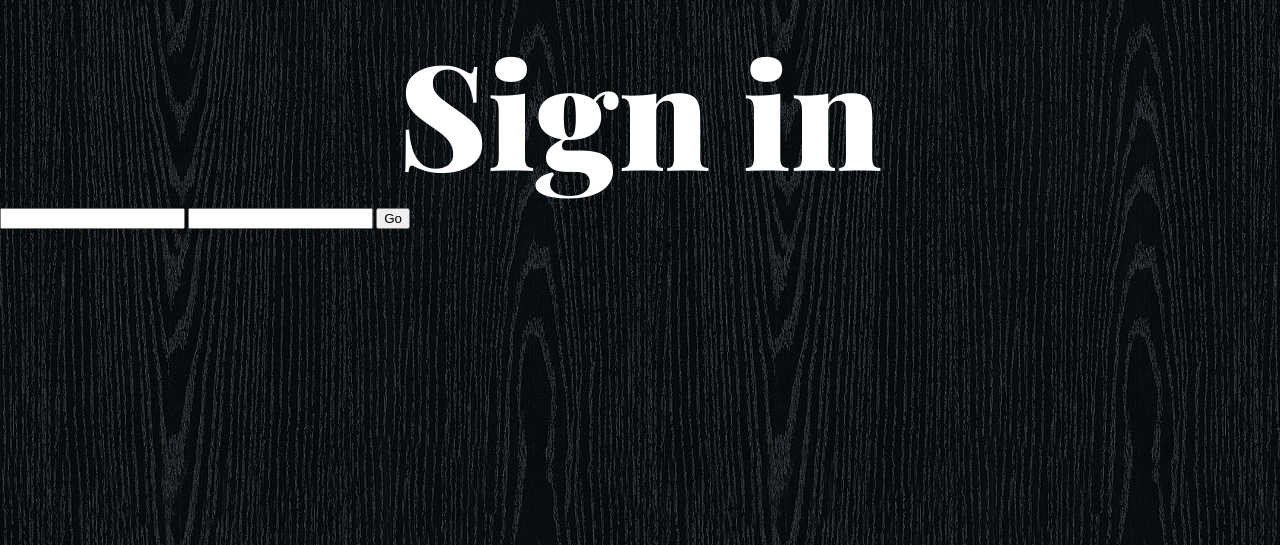
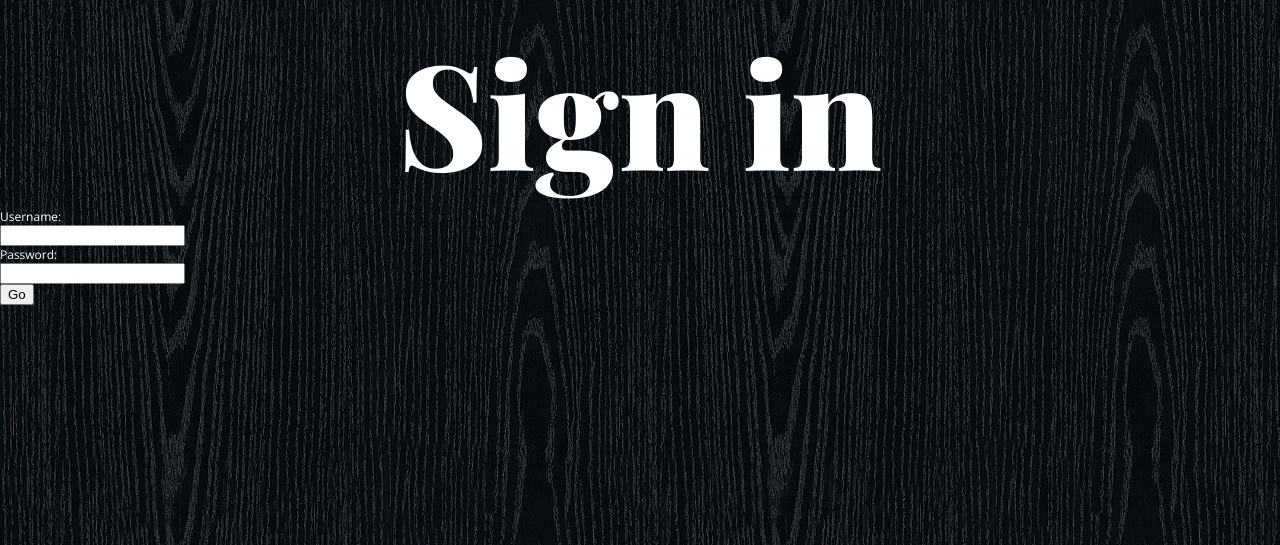
Before and after one commit to Fanniepihl/Recipepage, a PHP site: page /logIn.php in a window 1280 px wide. Shown: the part 53-598 px from the top of the page. Run offline with PHP 8.4, Linux system fonts and the light colour scheme; some web fonts are replaced.

Commit message:
fixifixi lite

```diff
--- a/contact.php
+++ b/contact.php
@@ -7,7 +7,7 @@
     </div>
 
 
-<!--- Forumlär för att kunna kontakta oss--->
+<!-- Forumlär för att kunna kontakta oss-->
 <?php
 $action=$_REQUEST['action'];
 if ($action=="")    /* display the contact form */
@@ -16,9 +16,9 @@ if ($action=="")    /* display the contact form */
     <form  action="" method="POST" enctype="multipart/form-data">
     <input type="hidden" name="action" value="submit">
     Your name:<br>
-    <input name="name" type="text" value="" size="30"/><br>
+    <input name="name" type="text" value="" size="30"/><br><br>
     Your email:<br>
-    <input name="email" type="text" value="" size="30"/><br>
+    <input name="email" type="text" value="" size="30"/><br><br>
     Your message:<br>
     <textarea name="message" rows="7" cols="30"></textarea><br>
     <input type="submit" value="Send email"/>
--- a/logIn.php
+++ b/logIn.php
@@ -105,8 +105,10 @@ if (isset($_POST['username'], $_POST['userpass'])) {
         }
         ?>
         <form method="POST" action="">
-            <input type="text" name="username">
-            <input type="password" name="userpass">
+            Username:<br>
+            <input type="text" name="username"><br>
+            Password:<br>
+            <input type="password" name="userpass"><br>
             <input type="submit" value="Go">
         </form>
     </body>
```
